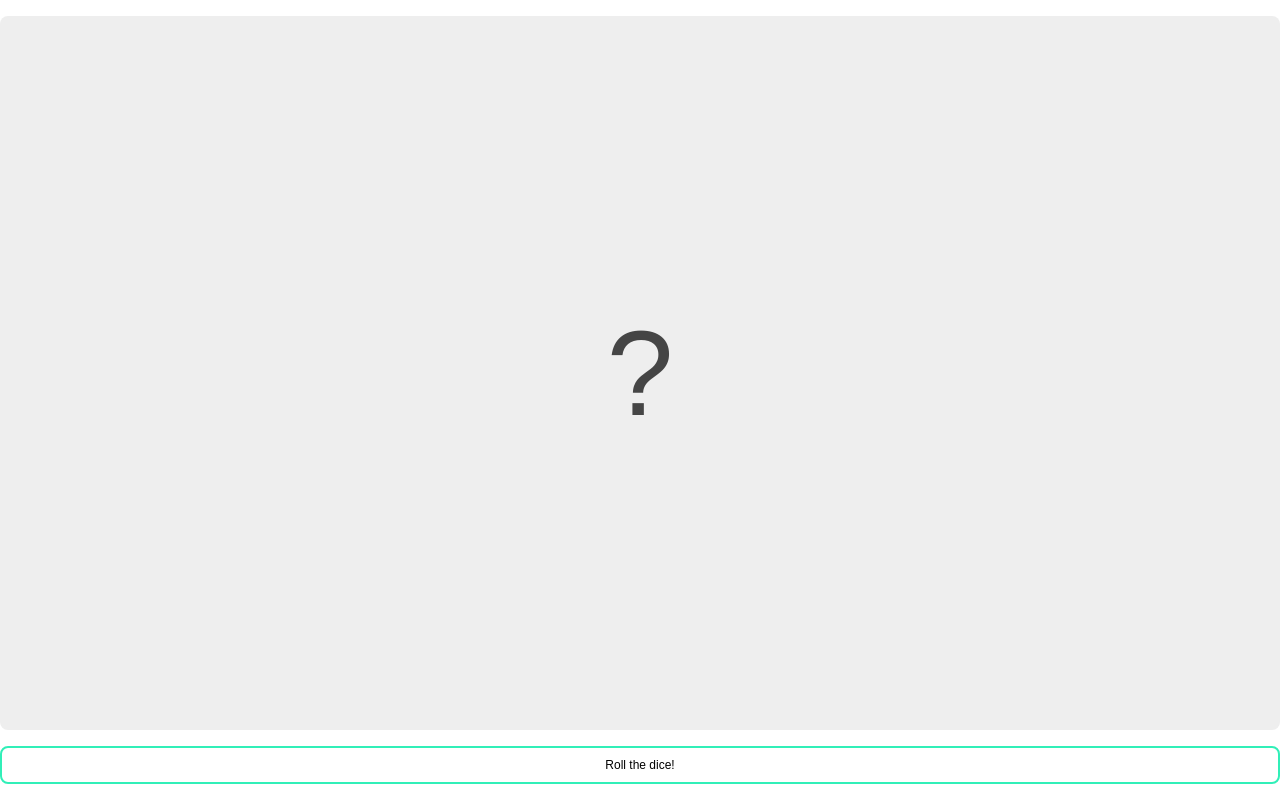
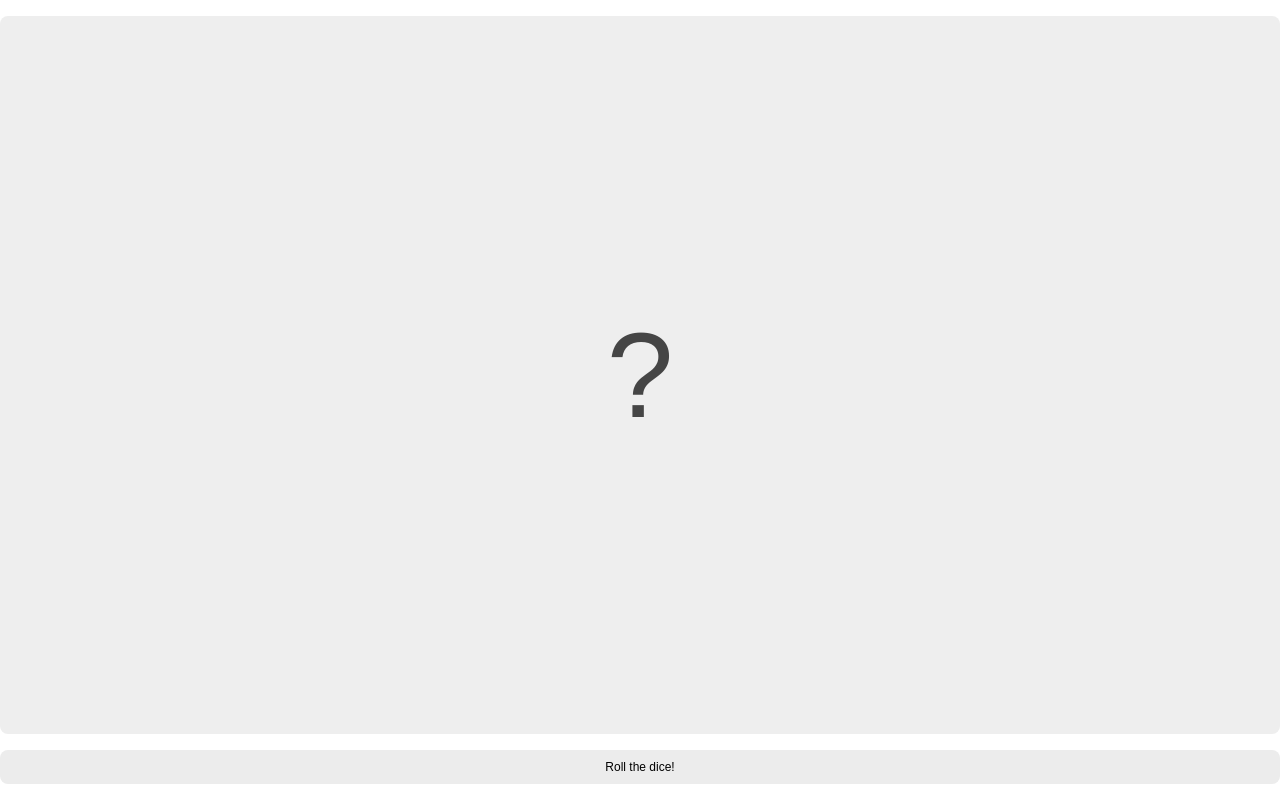
Before and after one commit to mayrinck/Penpot-Dice-Roll, a website built with Vite: page index.html in a window 1280 px wide. In both pictures the pointer is over the button "Roll the dice!". Built offline with nearby package versions, Linux system fonts and the light colour scheme.

Commit message:
botão corrigido

```diff
--- a/index.html
+++ b/index.html
@@ -48,7 +48,7 @@
         width: 100%;
         font-family: inherit;
         font-size: 12px;
-        border: 0px solid #18181a;
+        border: none;
         background: #31EFB8;
         color: 18181a;
         border-radius: 8px;
@@ -58,8 +58,7 @@
       }
 
       button:hover {
-        border: 2px solid #31EFB8;
-        background: #FFFFFF;
+        background: #ececec;
       }
 
       button:active {
```
